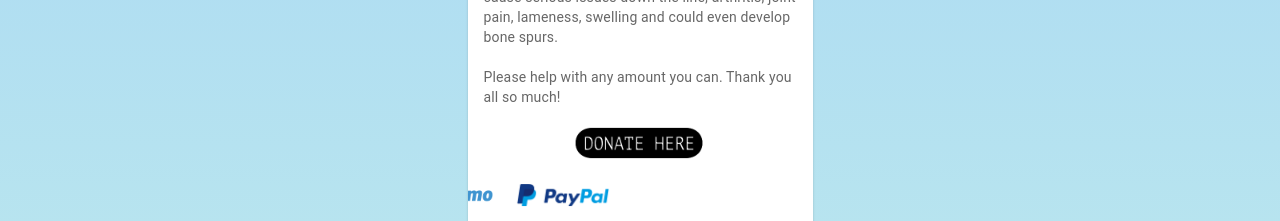
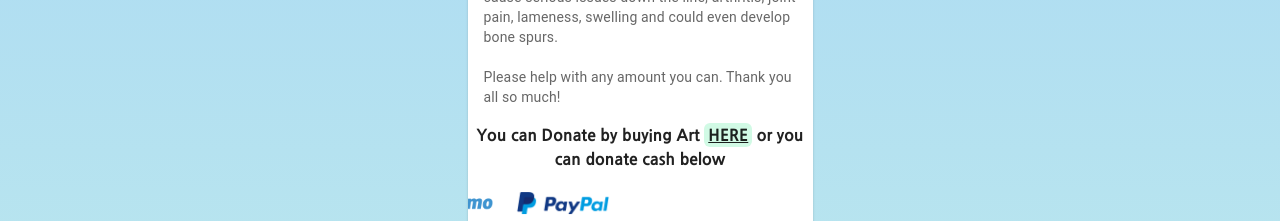
Before and after one commit to jjenks713/nyx-donate, a Next.js app: page / in a window 1280 px wide. Shown: the part 1100-1321 px from the top of the page. Built offline with nearby package versions, Linux system fonts and the light colour scheme.

Commit message:
buying art as well

```diff
--- a/pages/index.js
+++ b/pages/index.js
@@ -61,11 +61,7 @@ export default function Home() {
             </Typography>
           </CardContent>
           <div className='grid justify-center'>
-          <img
-          src='/donate.png'
-          alt="Donate"
-          className='h-10'
-          />
+              <p className='text-center'>You can Donate by buying Art <a className='bg-green-100 rounded-md p-1 underline' href="https://www.etsy.com/shop/creepybutcutepress">HERE</a> or you can donate cash below</p>
           </div>
 
           <CardActions className="grid justify-center">
```
